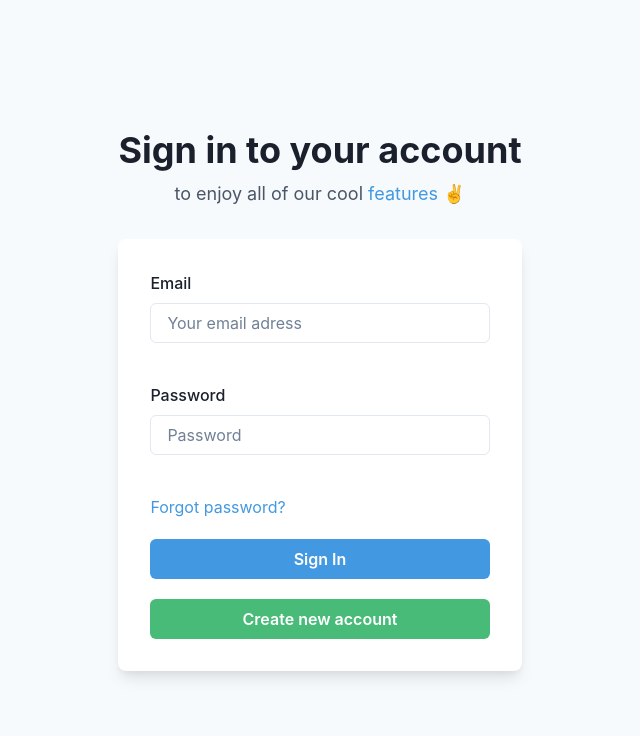
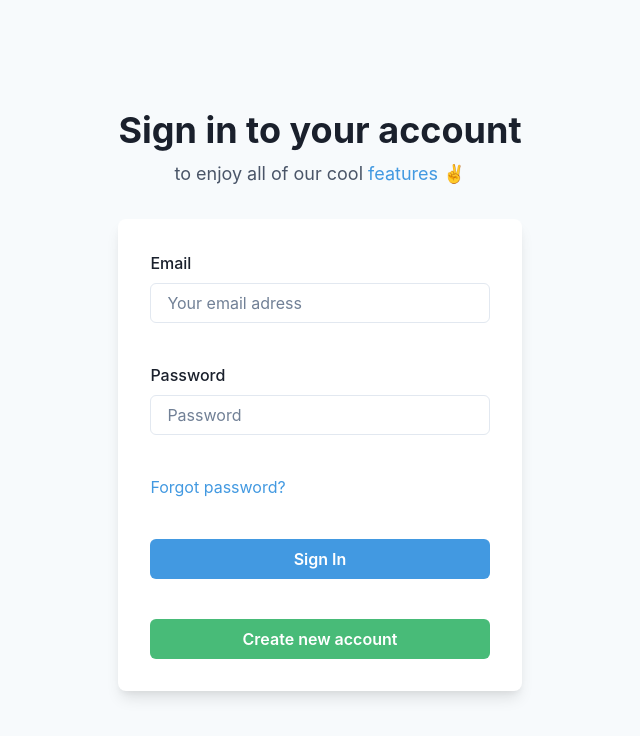
Before and after one commit to u-uysal/ineed-app, a React (Create React App) app: page /login in a window 1280 px wide. Shown: the top 736 px of the page, without its empty margins (320-960 px from the left). Built offline with nearby package versions, Linux system fonts and the light colour scheme.

Commit message:
edit-create new account

```diff
--- a/src/pages/LoginPage/LoginPage.tsx
+++ b/src/pages/LoginPage/LoginPage.tsx
@@ -74,7 +74,7 @@ export default function LoginPage() {
                     // TODO SERVET
                     type='password'
                   />
-                  <Stack spacing={5}>
+                  <Stack spacing={10}>
                     <Stack
                       direction={{ base: 'column', sm: 'row' }}
                       align='start'
@@ -98,7 +98,7 @@ export default function LoginPage() {
                         bg: 'green.500',
                       }}
                     >
-                      Create  new account
+                      Create new account
                     </Button>
                   </Stack>
                 </Stack>
```
